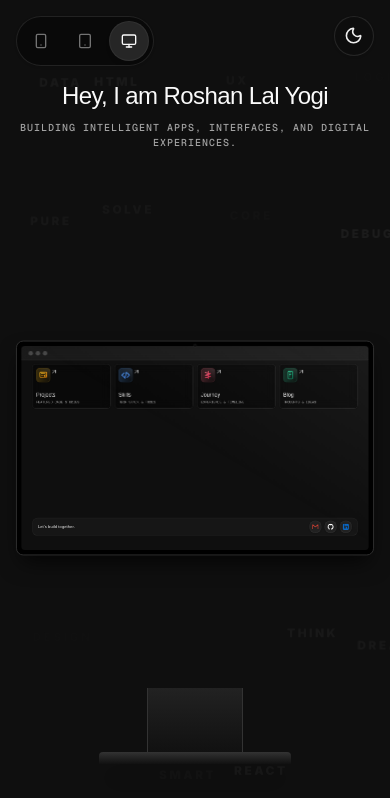
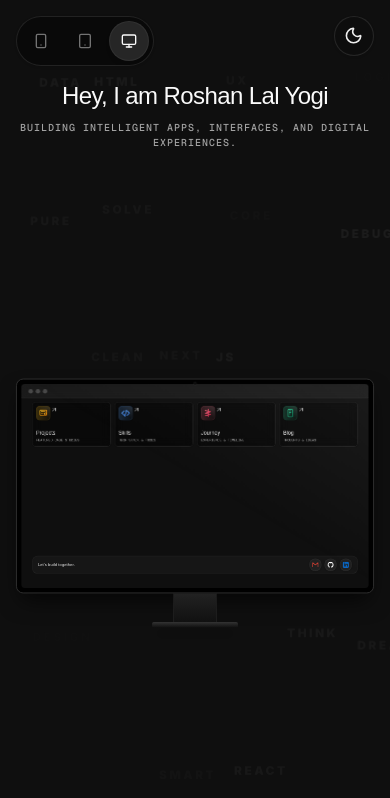
Before and after one commit to rly09/porty-a-portfolio-website, a Next.js app: page / in a window 390 px wide. Both pictures are taken after a click on the button 129 px from the left and 41 px from the top of the page. Shown: the top 798 px of the page. Built offline with nearby package versions, Linux system fonts and the light colour scheme; a web font is replaced by a local one.

Commit message:
fixed some responsiveness issues

```diff
--- a/components/DeviceFrame.tsx
+++ b/components/DeviceFrame.tsx
@@ -39,15 +39,19 @@ export function DeviceFrame({ children }: { children: ReactNode }) {
       if (typeof window === "undefined") return;
       const maxWidth = window.innerWidth - 32;
       const maxHeight = window.innerHeight - 220;
+
+      // Account for the stand height in desktop mode (approx 80px)
+      const effectiveHeight = device === "desktop" ? currentStyle.height + 80 : currentStyle.height;
+
       const scaleX = maxWidth / currentStyle.width;
-      const scaleY = maxHeight / currentStyle.height;
+      const scaleY = maxHeight / effectiveHeight;
       setScale(Math.min(1, scaleX, scaleY));
     };
 
     updateScale();
     window.addEventListener("resize", updateScale);
     return () => window.removeEventListener("resize", updateScale);
-  }, [currentStyle.width, currentStyle.height]);
+  }, [device]); // Use only device as dependency to keep array size stable
 
   return (
     <div className="flex flex-col items-center justify-center w-full max-w-full relative py-8">
@@ -141,22 +145,22 @@ export function DeviceFrame({ children }: { children: ReactNode }) {
             </div>
           </motion.div>
         </motion.div>
-      </motion.div>
 
-      {/* Desktop Monitor Stand */}
+        {/* Desktop Monitor Stand - Now inside scaled container to stay connected */}
         <AnimatePresence>
           {device === "desktop" && (
             <motion.div
               initial={{ opacity: 0, y: -10 }}
               animate={{ opacity: 1, y: 0 }}
               exit={{ opacity: 0, y: -10 }}
-            className="relative z-0 flex flex-col items-center"
+              className="absolute top-full left-1/2 -translate-x-1/2 z-0 flex flex-col items-center"
             >
               <div className="w-24 h-16 bg-gradient-to-b from-mono-300 to-mono-400 dark:from-[#222] dark:to-[#111] border-x border-mono-400 dark:border-[#333]" />
               <div className="w-48 h-3 bg-gradient-to-b from-mono-300 to-mono-400 dark:from-[#333] dark:to-[#111] rounded-t-sm shadow-xl" />
             </motion.div>
           )}
         </AnimatePresence>
+      </motion.div>
     </div>
   );
 }
```
Lines whose indentation alone changed are shown as unchanged.
